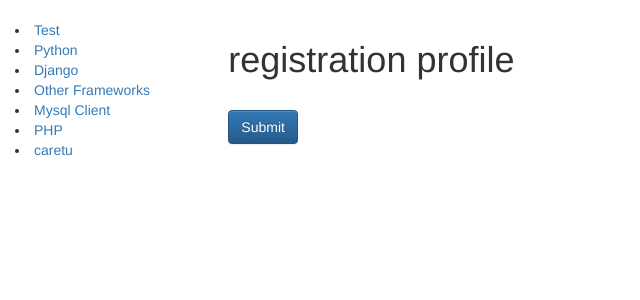
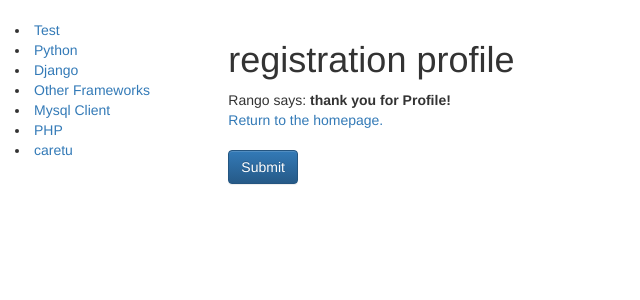
Before and after one commit to arrrr110/tango-with-django-ex, a Django app: page /rango/add_profile/ in a window 1280 px wide. Shown: the part 52-352 px from the top of the page, without its empty margins (0-640 px from the left). Run offline with Django 3.2, Linux system fonts and the light colour scheme; a user stored in the database is signed in; data comes from the database, SQL or seed files in the repository; both versions use the stored data as it was after the commit; parts of the project's set-up code (start-up, migrations or seed data) failed here and were passed over; some libraries are stand-ins or nearby versions.

Commit message:
arrrr110
进入到了页面攻坚战，也不知道为啥要死磕这个页面……

```diff
--- a/tango_with_django_project/rango/views.py
+++ b/tango_with_django_project/rango/views.py
@@ -1,7 +1,7 @@
 from django.shortcuts import render
 from django.http import HttpResponse
-from rango.models import Category, Page
-from rango.forms import CategoryForm, PageForm
+from rango.models import Category, Page, UserProfile
+from rango.forms import CategoryForm, PageForm, UserForm, UserProfileForm
 from django.contrib.auth import authenticate, login, logout
 from django.http import HttpResponseRedirect, HttpResponse
 from django.contrib.auth.decorators import login_required
@@ -150,7 +150,7 @@ from rango.forms import UserForm, UserProfileForm
 def register_profile(request):
     if not request.user.is_authenticated:# 限制未登录用户访问
         return redirect('%s?next=%s' % (settings.LOGIN_URL, request.path))
-        print("#"*100)
+        # print("#"*100)
     else:
         # A HTTP POST?
         if request.method == 'POST':
@@ -158,7 +158,7 @@ def register_profile(request):
             profile_form = UserProfileForm(data=request.POST)
 
             # Have we been provided with a valid form?
-            if profile_form.is_valid():
+            if profile_form.is_valid() and user_form.is_valid():
                 user = user_form
                 # Save the new category to the database.
                 profile = profile_form.save(commit=False)
@@ -186,8 +186,21 @@ def register_profile(request):
 
     # Bad form (or form details), no form supplied...
     # Render the form with error messages (if any).
+    print("#"*100)
     return render(request, 'rango/profile_registration.html', {'profile_form': profile_form,'user_form':user_form})
 
+def profile(request):
+    username = request.COOKIES.get('name','')
+    print(username+'%'*100)
+    category_list = Category.objects.order_by('-likes')[:5]
+    page_list = Page.objects.order_by('-views')[:5]
+    user_list = UserProfile.objects.all()
+    context_dict = {'categories': category_list,
+                    'pages': page_list,
+                    'user_list':user_list
+                    }
+
+    return render(request, 'rango/profile.html', context_dict)
 # def register(request):
 #     if request.session.test_cookie_worked():
 #         print (">>>> TEST COOKIE WORKED!")
@@ -204,48 +217,48 @@ def register_profile(request):
 #         profile_form = UserProfileForm(data=request.POST)
 
 #         # If the two forms are valid...
-#         if user_form.is_valid() and profile_form.is_valid():
-#             # Save the user's form data to the database.
-#             user = user_form.save()
+    #     if user_form.is_valid() and profile_form.is_valid():
+    #         # Save the user's form data to the database.
+    #         user = user_form.save()
 
-#             # Now we hash the password with the set_password method.
-#             # Once hashed, we can update the user object.
-#             user.set_password(user.password)
-#             user.save()
+    #         # Now we hash the password with the set_password method.
+    #         # Once hashed, we can update the user object.
+    #         user.set_password(user.password)
+    #         user.save()
 
-#             # Now sort out the UserProfile instance.
-#             # Since we need to set the user attribute ourselves, we set commit=False.
-#             # This delays saving the model until we're ready to avoid integrity problems.
-#             profile = profile_form.save(commit=False)
-#             profile.user = user
+    #         # Now sort out the UserProfile instance.
+    #         # Since we need to set the user attribute ourselves, we set commit=False.
+    #         # This delays saving the model until we're ready to avoid integrity problems.
+    #         profile = profile_form.save(commit=False)
+    #         profile.user = user
 
-#             # Did the user provide a profile picture?
-#             # If so, we need to get it from the input form and put it in the UserProfile model.
-#             if 'picture' in request.FILES:
-#                 profile.picture = request.FILES['picture']
+    #         # Did the user provide a profile picture?
+    #         # If so, we need to get it from the input form and put it in the UserProfile model.
+    #         if 'picture' in request.FILES:
+    #             profile.picture = request.FILES['picture']
 
-#             # Now we save the UserProfile model instance.
-#             profile.save()
+    #         # Now we save the UserProfile model instance.
+    #         profile.save()
 
-#             # Update our variable to tell the template registration was successful.
-#             registered = True
+    #         # Update our variable to tell the template registration was successful.
+    #         registered = True
 
-#         # Invalid form or forms - mistakes or something else?
-#         # Print problems to the terminal.
-#         # They'll also be shown to the user.
-#         else:
-#             print (user_form.errors, profile_form.errors)
+    #     # Invalid form or forms - mistakes or something else?
+    #     # Print problems to the terminal.
+    #     # They'll also be shown to the user.
+    #     else:
+    #         print (user_form.errors, profile_form.errors)
 
-#     # Not a HTTP POST, so we render our form using two ModelForm instances.
-#     # These forms will be blank, ready for user input.
-#     else:
-#         user_form = UserForm()
-#         profile_form = UserProfileForm()
+    # # Not a HTTP POST, so we render our form using two ModelForm instances.
+    # # These forms will be blank, ready for user input.
+    # else:
+    #     user_form = UserForm()
+    #     profile_form = UserProfileForm()
 
-#     # Render the template depending on the context.
-#     return render(request,
-#             'rango/register.html',
-#             {'user_form': user_form, 'profile_form': profile_form, 'registered': registered} )
+    # # Render the template depending on the context.
+    # return render(request,
+    #         'rango/register.html',
+    #         {'user_form': user_form, 'profile_form': profile_form, 'registered': registered} )
 
 # def user_login(request):
 
--- a/tango_with_django_project/tango_with_django_project/urls.py
+++ b/tango_with_django_project/tango_with_django_project/urls.py
@@ -35,6 +35,7 @@ urlpatterns = [
     #Add in this url pattern to override the default pattern in accounts.
     path('accounts/register/', MyRegistrationView.as_view(), name='registration_register'),
     path('rango/add_profile/',views.register_profile,name='register_profile'),
+    path('rango/profile/',views.profile,name='profile'),
     path('accounts/',include('registration.backends.simple.urls')),
     ]
 
--- a/tango_with_django_project/templates/rango/index.html
+++ b/tango_with_django_project/templates/rango/index.html
@@ -6,6 +6,8 @@
 
         {% block body_block %}
 {% if user.is_authenticated %}
+    <a href="{% url 'register_profile' %}">add_profile</a><br>
+    <a href="{% url 'profile' %}">profile</a>
     <div class="page-header">
 
                 <h1>Rango says... hello {{ user.username }}!</h1>
@@ -53,4 +55,6 @@
 
 
        <p> visits: {{ visits }}</p>
+
+
         {% endblock %}
--- a/tango_with_django_project/templates/rango/profile_registration.html
+++ b/tango_with_django_project/templates/rango/profile_registration.html
@@ -5,10 +5,11 @@
 {% block body_block %}
     <h1>registration profile</h1>
 
-        <form id="form" method="post" action="/rango/add_profile/"
+        <form id="form" method="post" action="/rango/profile/"
                 enctype="multipart/form-data">
             {% csrf_token %}
-
+         Rango says: <strong>thank you for Profile!</strong><br />
+        <a href="{% url 'index' %}">Return to the homepage.</a><br />
             {{ profile_form.as_p }}
 
             {% csrf_token %}
```
Also changed, not shown: tango_with_django_project/templates/rango/profile.html (added, +28 -0 lines), 部署流程.md (+8 -0 lines), tango_with_django_project/db.sqlite3, tango_with_django_project/media/profile_images/饥荒海滩3.png (added).
